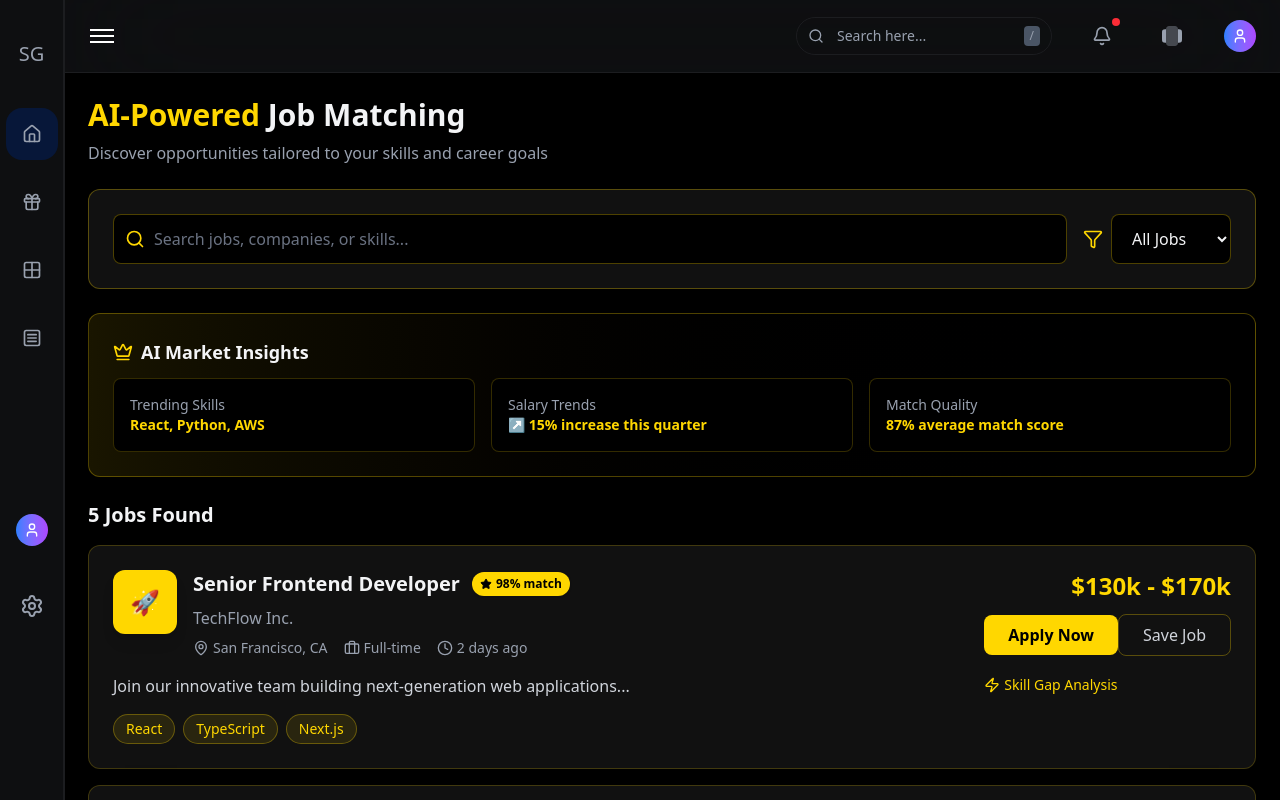
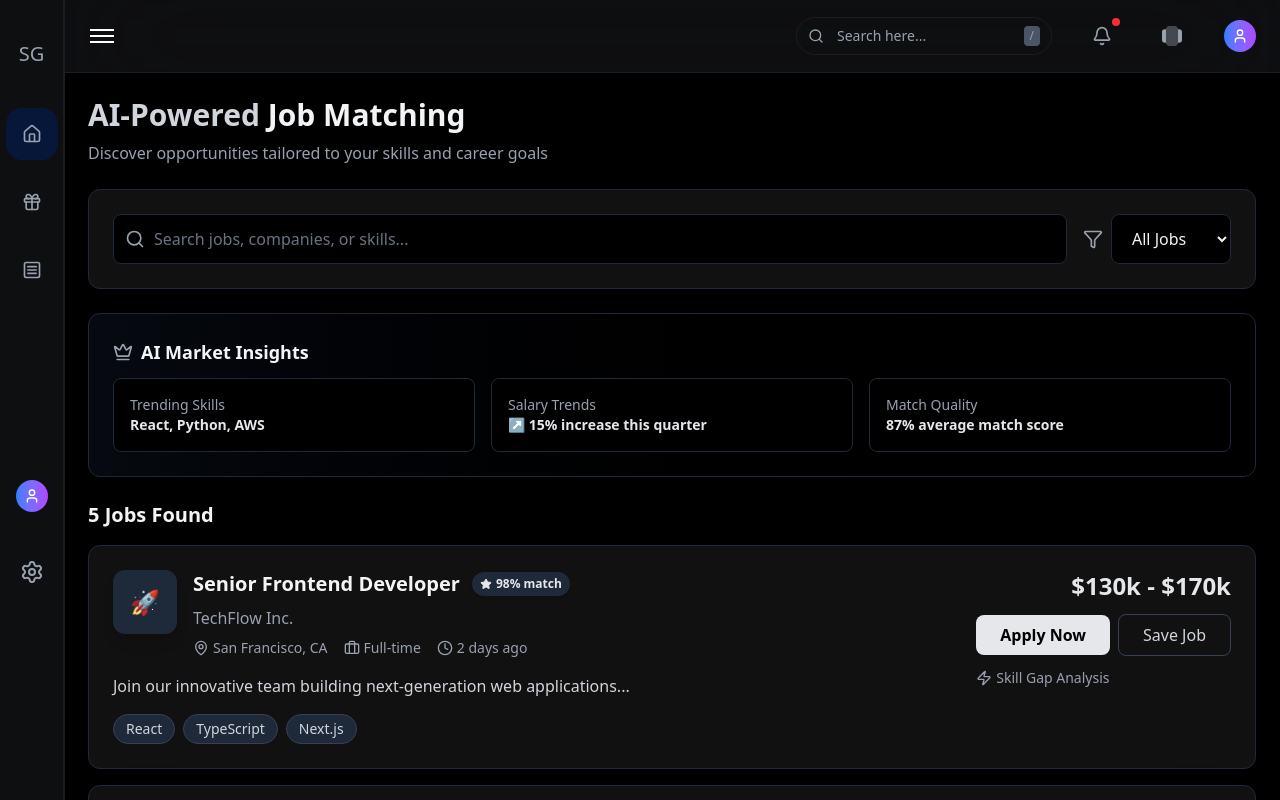
Before and after one commit to princeowire/smartgateai, a React (Vite) app: page /jobs in a window 1280 px wide. Shown: the top 800 px of the page. Built offline with nearby package versions, Linux system fonts and the light colour scheme.

Commit message:
fixed color and links

```diff
--- a/src/App.jsx
+++ b/src/App.jsx
@@ -19,7 +19,7 @@ function App() {
     <>
       <Sidebar collapsed={!isSidebarOpen} toggleCollapsed={toggleSidebar} />
       <Header onToggleSidebar={toggleSidebar} />
-      <div className='ml-16'>
+      <div className='ml-16 max-sm:ml-0'>
       <Routes>
         <Route path="/dashboard" element={<Dashboard />} />
         <Route path="/" element={<Home />} />
--- a/src/components/sidebar/sidebar.jsx
+++ b/src/components/sidebar/sidebar.jsx
@@ -48,21 +48,23 @@ export default function Sidebar({ collapsed, toggleCollapsed }) {
 
           <div className="flex flex-col gap-4">
 
+            <a href="/">
               <div className="cursor-pointer hover:text-white p-4 bg-[#001f5d88] rounded-2xl">
                 <House className="w-5 h-5 "/>
               </div>
+            </a>
 
+            <a href="/jobs">
               <div className="cursor-pointer hover:text-white p-4 rounded-2xl">
                 <Gift className="w-5 h-5 " />
               </div>
+            </a>
 
-            <div className="cursor-pointer hover:text-white p-4 rounded-2xl">
-              <Grid2x2 className="w-5 h-5 "  />
-            </div>
-
+            <a href="/dashboard">
               <div className="cursor-pointer hover:text-white p-4 rounded-2xl">
                 <SquareMenu className="w-5 h-5 " />
               </div>
+            </a>
 
           </div>
         </div>
--- a/src/pages/jobs/jobs.jsx
+++ b/src/pages/jobs/jobs.jsx
@@ -97,30 +97,30 @@ export default function Jobs() {
     <div className="p-6 space-y-6 min-h-screen bg-black">
       <div>
         <h1 className="text-3xl font-bold text-gray-100 mb-2">
-          <span className="text-[#FFD700]">AI-Powered</span> Job Matching
+          <span className="text-gray-300">AI-Powered</span> Job Matching
         </h1>
         <p className="text-gray-400">Discover opportunities tailored to your skills and career goals</p>
       </div>
 
       {/* Search and Filter */}
-      <div className="bg-[#111] rounded-xl p-6 shadow-2xl border border-[#FFD700]/30">
+      <div className="bg-[#111] rounded-xl p-6 shadow-2xl border border-gray-800">
         <div className="flex flex-col lg:flex-row lg:items-center space-y-4 lg:space-y-0 lg:space-x-4">
           <div className="relative flex-1">
-            <Search className="absolute left-3 top-1/2 transform -translate-y-1/2 text-[#FFD700] w-5 h-5" />
+            <Search className="absolute left-3 top-1/2 transform -translate-y-1/2 text-gray-400 w-5 h-5" />
             <input
               type="text"
               placeholder="Search jobs, companies, or skills..."
               value={searchTerm}
               onChange={(e) => setSearchTerm(e.target.value)}
-              className="w-full pl-10 pr-4 py-3 bg-black border border-[#FFD700]/30 rounded-lg focus:ring-2 focus:ring-[#FFD700] focus:border-[#FFD700] text-gray-100 placeholder-gray-500"
+              className="w-full pl-10 pr-4 py-3 bg-black border border-gray-800 rounded-lg focus:ring-2 focus:ring-gray-500 focus:border-gray-500 text-gray-100 placeholder-gray-500"
             />
           </div>
           <div className="flex items-center space-x-2">
-            <Filter className="w-5 h-5 text-[#FFD700]" />
+            <Filter className="w-5 h-5 text-gray-400" />
             <select
               value={selectedFilter}
               onChange={(e) => setSelectedFilter(e.target.value)}
-              className="px-4 py-3 bg-black border border-[#FFD700]/30 rounded-lg focus:ring-2 focus:ring-[#FFD700] focus:border-[#FFD700] text-gray-100"
+              className="px-4 py-3 bg-black border border-gray-800 rounded-lg focus:ring-2 focus:ring-gray-500 focus:border-gray-500 text-gray-100"
             >
               {filters.map(filter => (
                 <option key={filter.id} value={filter.id} className="bg-black">
@@ -133,23 +133,23 @@ export default function Jobs() {
       </div>
 
       {/* AI Insights */}
-      <div className="bg-gradient-to-r from-[#FFD700]/10 to-black rounded-xl p-6 border border-[#FFD700]/30">
+      <div className="bg-gradient-to-r from-gray-900/40 to-black rounded-xl p-6 border border-gray-800">
         <div className="flex items-center space-x-2 mb-3">
-          <Crown className="w-5 h-5 text-[#FFD700]" />
+          <Crown className="w-5 h-5 text-gray-400" />
           <h2 className="text-lg font-semibold text-gray-100">AI Market Insights</h2>
         </div>
         <div className="grid grid-cols-1 md:grid-cols-3 gap-4 text-sm">
-          <div className="bg-black p-4 rounded-lg border border-[#FFD700]/20">
+          <div className="bg-black p-4 rounded-lg border border-gray-800">
             <p className="text-gray-400">Trending Skills</p>
-            <p className="font-semibold text-[#FFD700]">React, Python, AWS</p>
+            <p className="font-semibold text-gray-200">React, Python, AWS</p>
           </div>
-          <div className="bg-black p-4 rounded-lg border border-[#FFD700]/20">
+          <div className="bg-black p-4 rounded-lg border border-gray-800">
             <p className="text-gray-400">Salary Trends</p>
-            <p className="font-semibold text-[#FFD700]">↗️ 15% increase this quarter</p>
+            <p className="font-semibold text-gray-200">↗️ 15% increase this quarter</p>
           </div>
-          <div className="bg-black p-4 rounded-lg border border-[#FFD700]/20">
+          <div className="bg-black p-4 rounded-lg border border-gray-800">
             <p className="text-gray-400">Match Quality</p>
-            <p className="font-semibold text-[#FFD700]">87% average match score</p>
+            <p className="font-semibold text-gray-200">87% average match score</p>
           </div>
         </div>
       </div>
@@ -161,18 +161,18 @@ export default function Jobs() {
         {filteredJobs.map((job) => (
           <div
             key={job.id}
-            className="bg-[#111] rounded-xl p-6 shadow-2xl border border-[#FFD700]/20 hover:border-[#FFD700]/50 hover:shadow-lg hover:shadow-[#FFD700]/30 transition-all duration-300 cursor-pointer"
+            className="bg-[#111] rounded-xl p-6 shadow-2xl border border-gray-800 hover:border-gray-600 hover:shadow-lg transition-all duration-300 cursor-pointer"
           >
             <div className="flex flex-col lg:flex-row lg:items-start lg:justify-between space-y-4 lg:space-y-0">
               <div className="flex-1 space-y-4">
                 <div className="flex items-start space-x-4">
-                  <div className="w-16 h-16 bg-[#FFD700] rounded-xl flex items-center justify-center text-2xl shadow-lg text-black">
+                  <div className="w-16 h-16 bg-gray-800 rounded-xl flex items-center justify-center text-2xl shadow-lg text-gray-200">
                     {job.logo}
                   </div>
                   <div className="flex-1">
                     <div className="flex items-center space-x-3 mb-2">
                       <h3 className="text-xl font-semibold text-gray-100">{job.title}</h3>
-                      <div className="flex items-center bg-[#FFD700] text-black px-2 py-1 rounded-full text-xs font-bold shadow-sm">
+                      <div className="flex items-center bg-gray-800 text-gray-200 px-2 py-1 rounded-full text-xs font-bold shadow-sm">
                         <Star className="w-3 h-3 mr-1 fill-current" />
                         {job.match}% match
                       </div>
@@ -201,7 +201,7 @@ export default function Jobs() {
                   {job.skills.map((skill, index) => (
                     <span
                       key={index}
-                      className="bg-[#FFD700]/10 text-[#FFD700] border border-[#FFD700]/30 px-3 py-1 rounded-full text-sm font-medium"
+                      className="bg-gray-800 text-gray-300 border border-gray-700 px-3 py-1 rounded-full text-sm font-medium"
                     >
                       {skill}
                     </span>
@@ -210,16 +210,16 @@ export default function Jobs() {
               </div>
 
               <div className="lg:text-right space-y-3">
-                <p className="text-2xl font-bold text-[#FFD700]">{job.salary}</p>
-                <div className="space-y-2">
-                  <button className="w-full lg:w-auto bg-[#FFD700] text-black px-6 py-2 rounded-lg hover:shadow-lg hover:shadow-[#FFD700]/50 transition-all duration-300 font-bold">
+                <p className="text-2xl font-bold text-gray-200">{job.salary}</p>
+                <div className="space-x-2">
+                  <button className="w-full lg:w-auto bg-gray-200 text-black px-6 py-2 rounded-lg hover:bg-gray-300 transition-all duration-300 font-bold">
                     Apply Now
                   </button>
-                  <button className="w-full lg:w-auto border border-[#FFD700]/30 text-gray-300 px-6 py-2 rounded-lg hover:bg-[#222] hover:text-[#FFD700] transition-all duration-300 font-medium">
+                  <button className="w-full lg:w-auto border border-gray-700 text-gray-300 px-6 py-2 rounded-lg hover:bg-[#222] hover:text-white transition-all duration-300 font-medium">
                     Save Job
                   </button>
                 </div>
-                <button className="flex items-center text-[#FFD700] hover:text-yellow-300 text-sm font-medium transition-colors duration-300">
+                <button className="flex items-center text-gray-400 hover:text-white text-sm font-medium transition-colors duration-300">
                   <Zap className="w-4 h-4 mr-1" />
                   Skill Gap Analysis
                 </button>
```
Lines whose indentation alone changed are shown as unchanged.
